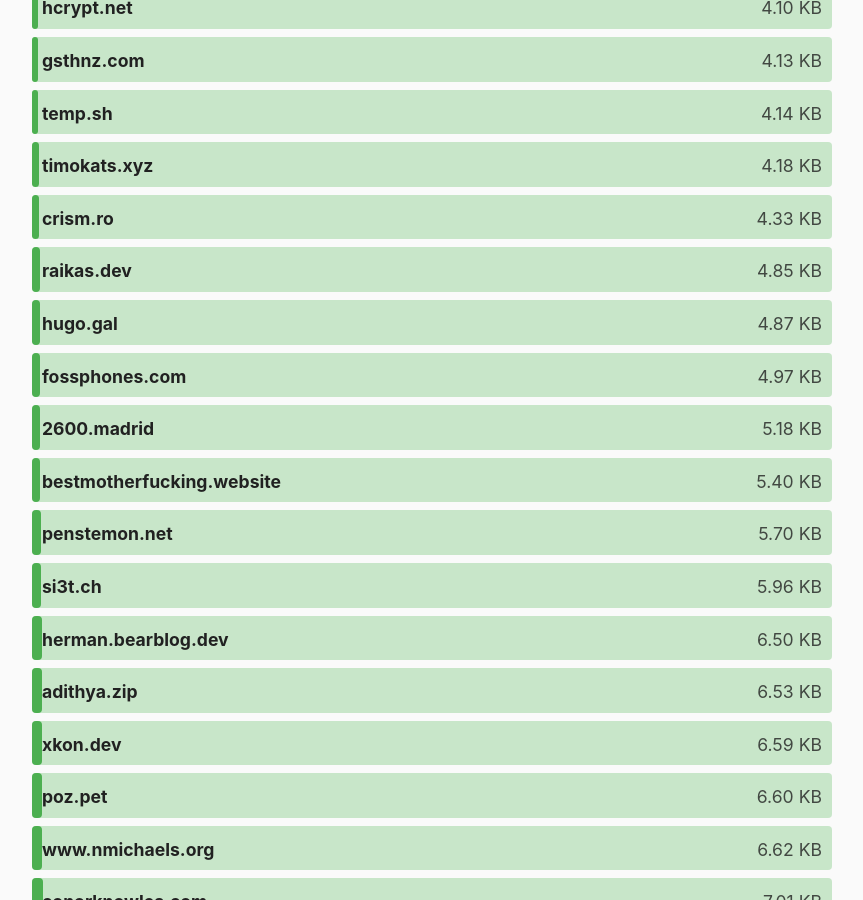
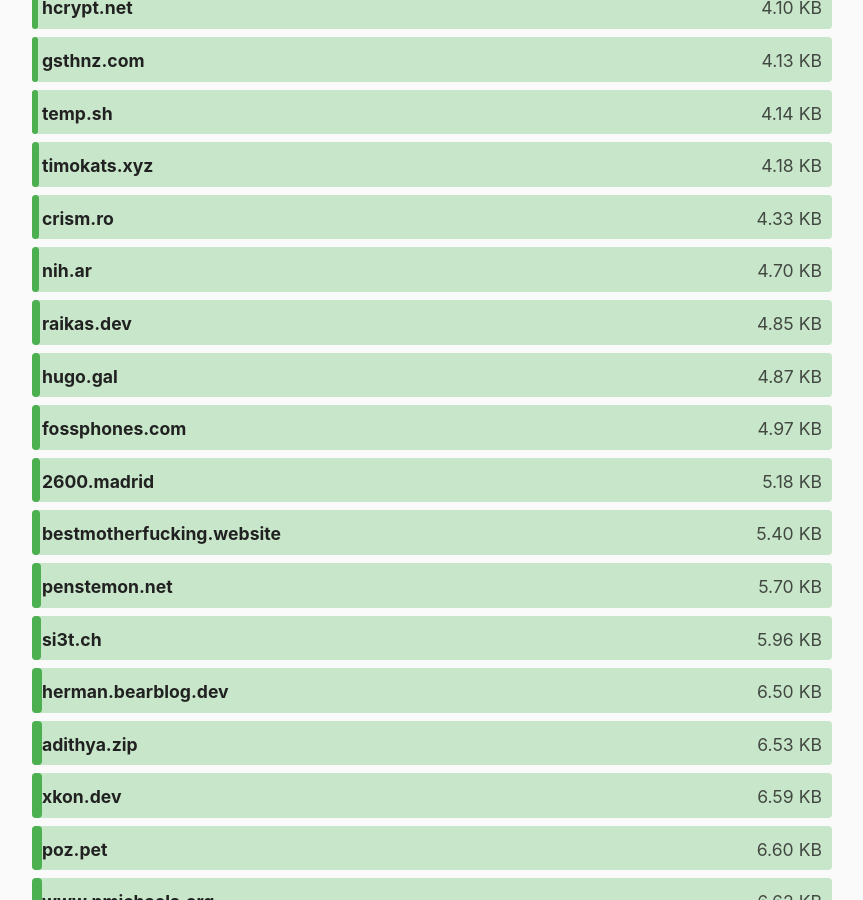
Before and after one commit to kevquirk/512kb.club, a Jekyll site: the page built from index.md, in a window 1280 px wide and 900 px high, scrolled down 1691 px. Shown: the whole window, without its empty margins (208-1071 px from the left). Built offline with Jekyll 4.4.1, drawn with Linux system fonts in a browser that asks for light colours.

Commit message:
Added nih.ar
Cloudflare Report:
https://radar.cloudflare.com/scan/cc712df7-ee24-4c6c-9b13-da354da5bf5d/summary

```diff
--- a/_data/sites.yml
+++ b/_data/sites.yml
@@ -2793,6 +2793,11 @@
   size: 59
   last_checked: 2025-09-17
 
+- domain: nih.ar
+  url: https://nih.ar/
+  size: 4.7
+  last_checked: 2025-09-26
+
 - domain: nikhilhenry.vercel.app
   url: https://nikhilhenry.vercel.app/
   size: 302.97
```
